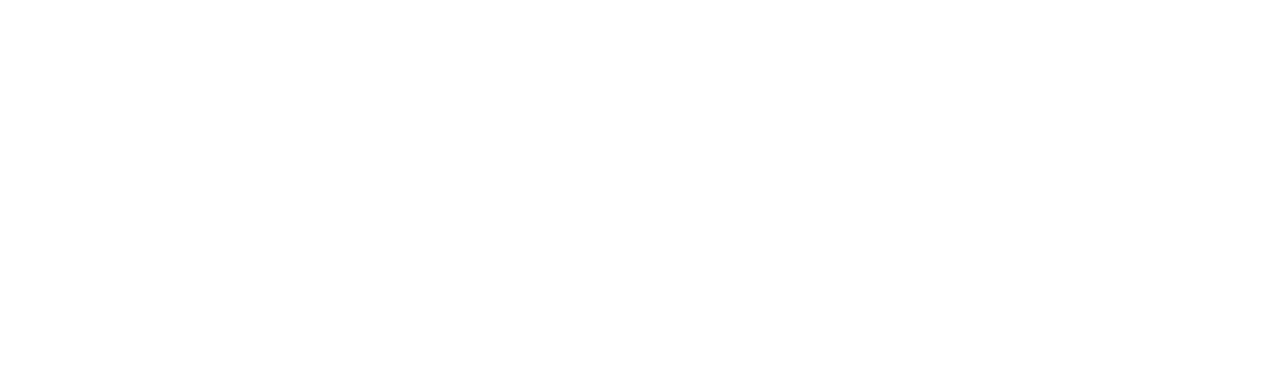
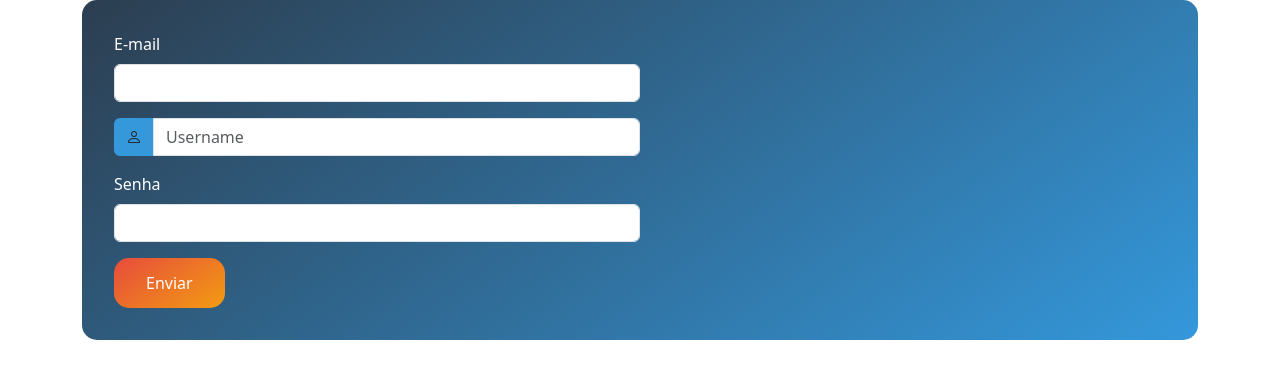
Before and after one commit to natth4/bootstrap-exemplos-de-uso, a plain HTML site: page ex4_formulario-sub-css/ex4.html in a window 1280 px wide. Drawn offline with nearby package versions, Linux system fonts and the light colour scheme.

Commit message:
Finalizadas até a ex5

```diff
--- a/ex4_formulario-sub-css/ex4.html
+++ b/ex4_formulario-sub-css/ex4.html
@@ -16,8 +16,30 @@
 </head>
 <body>
 
+    <div class="container">
+        <form class="custom-form">
+            <div class="col-sm-6 mb-3">
+                <label for="email" class="form-label">E-mail</label>
+                <input type="e-mail" class="form-control custom-input" id="e-mail">
+            </div>
 
-    <!-- 1ª Digitação (Aqui) -->
+            <div class="col-sm-6 mb-3">
+                <div class="input-group">
+                    <span class="input-group-text custom-icon">
+                        <i class="bi bi-person"></i>
+                    </span>
+                    <input type="text" class="form-control custom-input" placeholder="Username">
+                </div>
+            </div>
+
+            <div class="col-sm-6 mb-3">
+                <label for="email" class="form-label">Senha</label>
+                <input type="password" class="form-control custom-input" id="senha">
+            </div>
+
+            <button type="submit" class="btn btn-primary custom-button">Enviar</button>
+        </form>
+    </div>
 
 
     <script src="https://cdn.jsdelivr.net/npm/bootstrap@5.3.0/dist/js/bootstrap.bundle.min.js"></script>
--- a/ex4_formulario-sub-css/styles.css
+++ b/ex4_formulario-sub-css/styles.css
@@ -1 +1,21 @@
-/* 2ª Digitação (Aqui) */
+.custom-form {
+    background: linear-gradient(145deg, #2c3e50, #3498db);
+    padding: 2rem;
+    border-radius: 15px;
+}
+
+.form-label {
+    color: #fff;
+}
+
+.custom-icon {
+    background-color: #3498db;
+    border: #3498db;
+}
+
+.btn.btn-primary.custom-button {
+    background: linear-gradient(145deg, #e74c3c, #f39c12);
+    padding: 0.8rem 2rem;
+    border-radius: 15px;
+    border: none;
+}
```
Also changed, not shown: ex3_botoes/ex3.html (+16 -1 lines), ex5_cards/ex5.html (+49 -1 lines), ex5_cards/lacoste.png (added).
